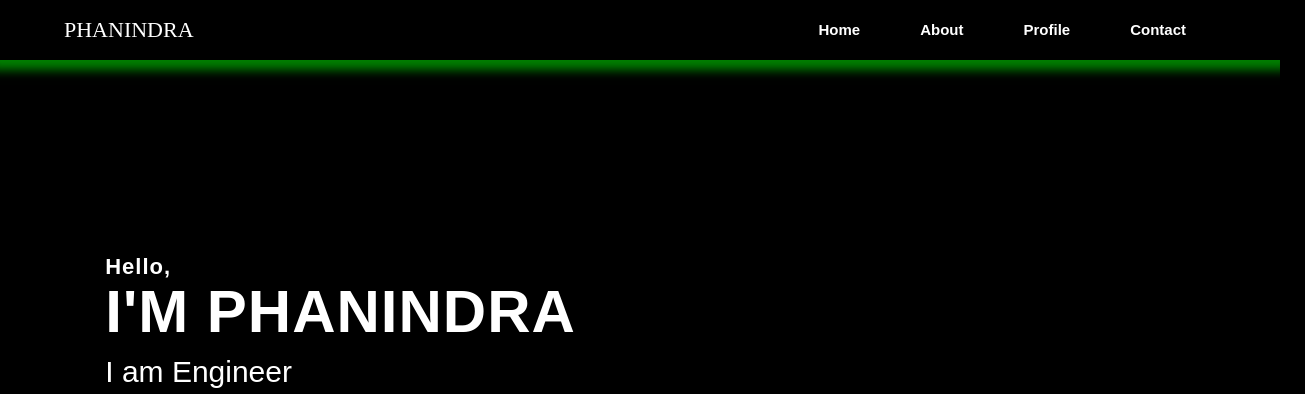
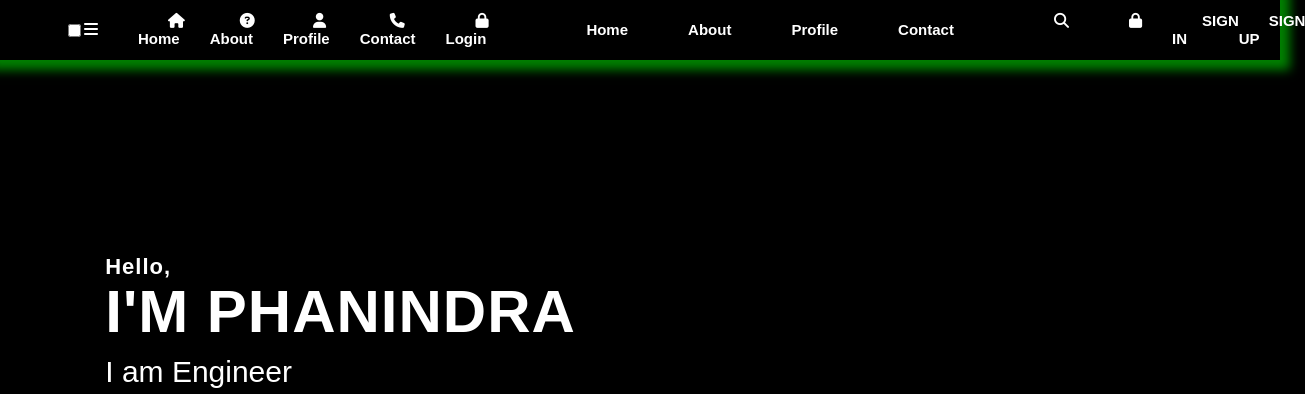
Before and after one commit to phanindrachowdary123/new-com, a plain HTML site: page index.html in a window 1280 px wide. Shown: the top 394 px of the page, 1305 px wide, since content can reach past the window. Drawn offline with Linux system fonts and the light colour scheme.

Commit message:
Update index.html

```diff
--- a/index.html
+++ b/index.html
@@ -9,18 +9,38 @@
 </head>
 
 <body>
-    <section>
+    <section class="d1" id="div">
         <!-- navigation bar -->
         <nav>
+            <input type="checkbox" id="active">
+            <label for="active" class="menu-btn"><i class="fas fa-bars"></i></label>
+            <div class="wrapper">
+                <ul class="menu">
+                    <li><a href="#"><i class="fas fa-home"></i>Home</a></li>
+                    <li><a href="#"><i class="fas fa-question-circle"></i>About</a></li>
+                    <li><a href="#"><i class="fas fa-user"></i>Profile</a></li>
+                    <li><a href="#"><i class="fas fa-phone"></i>Contact</a></li>
+                    <li><a href="#"><i class="fas fa-lock"></i>Login</a></li>
+                </ul>
+            </div>
             <!-- logo -->
-            <a href="#" class="logo">PHANINDRA</a>
             <!-- Menu -->
+			<div class="nav-links" id="navLinks">
 				<ul>
-                <li><a href="#" class="active">Home</a></li>
+					<li><a href="#">Home</a></li>
 					<li><a href="about.html">About</a></li>
 					<li><a href="#">Profile</a></li>
 					<li><a href="#">Contact</a></li>
 				</ul>
+			</div>
+			<div class="nav-links" id="navLinks">
+				<ul>
+					<li><a href="#"><i class="fas fa-search"></i></a></li>
+					<li><a href="#"><i class="fas fa-lock"></i></a></li>
+					<li><a href="login.html" target="_blank">SIGN IN</a></li>
+					<li><a href="signuppage.html" target="_blank">SIGN UP</a></li>
+				</ul>
+			</div>
         </nav>
         <!-- text container -->
         <div class="text-conatiner">
@@ -32,6 +52,7 @@
         </div>
     </section>
     <!-- About container -->
+    <div class="d2" id="div">
         <div class="about-container">
             <div class="about-text">
                 <p>About Me</p>
@@ -49,8 +70,11 @@
                 <button>Download Cv</button>
             </div>
         </div>
+
+    </div>
+
     <!-- services -->
-    <div class="services">
+    <div class="services d3" id="div">
         <!-- services text -->
         <div class="services-text">
             <p>Services</p>
@@ -103,12 +127,12 @@
         </div>
     </div>
     <!-- contact me -->
-    <div class="contact-me">
+    <div class="contact-me d4" id="div">
         <p>If You Have Any Project In Your Mind.</p>
         <button>Contact Me</button>
     </div>
     <!-- footer -->
-    <footer>
+    <footer class="d5" id="div">
         <p>Going-To Internet</p>
         <p>
             if you want make a software for your bussiness Contact me.I make as
```
Lines whose indentation alone changed are shown as unchanged.
